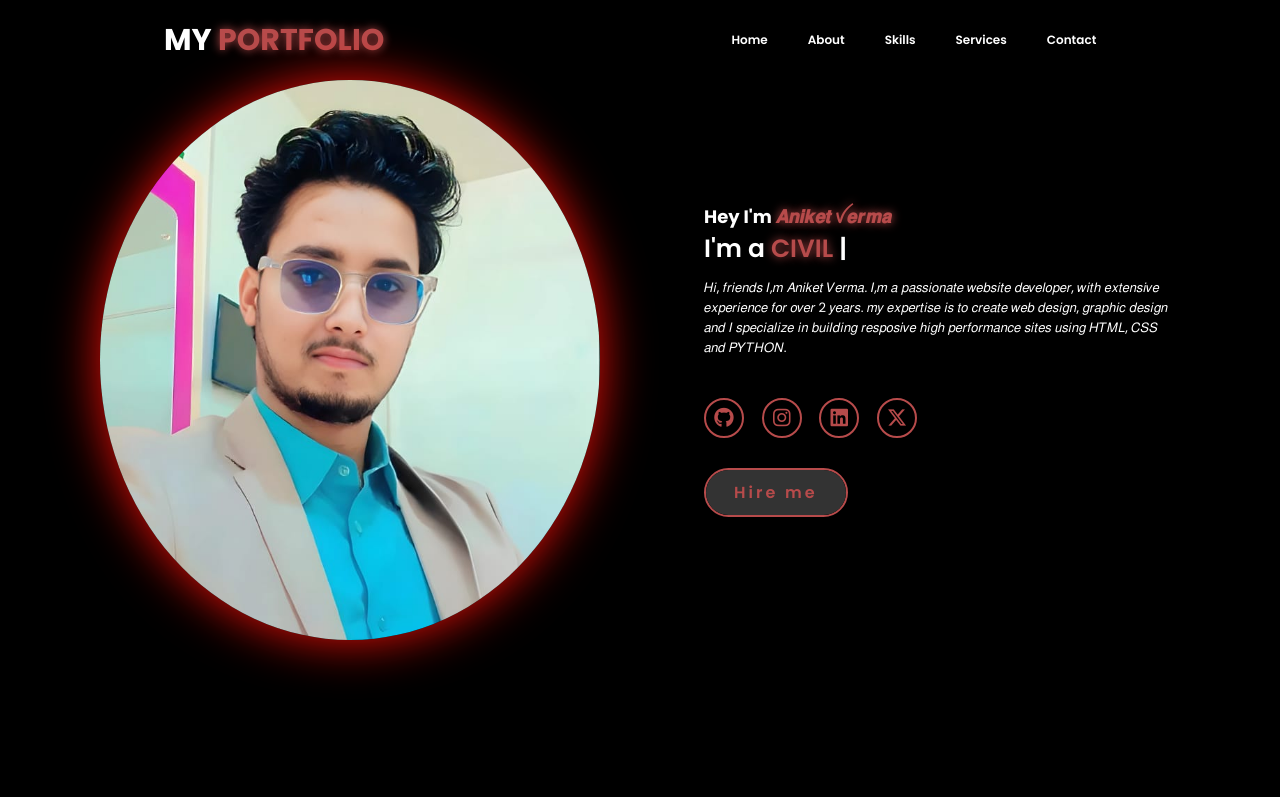
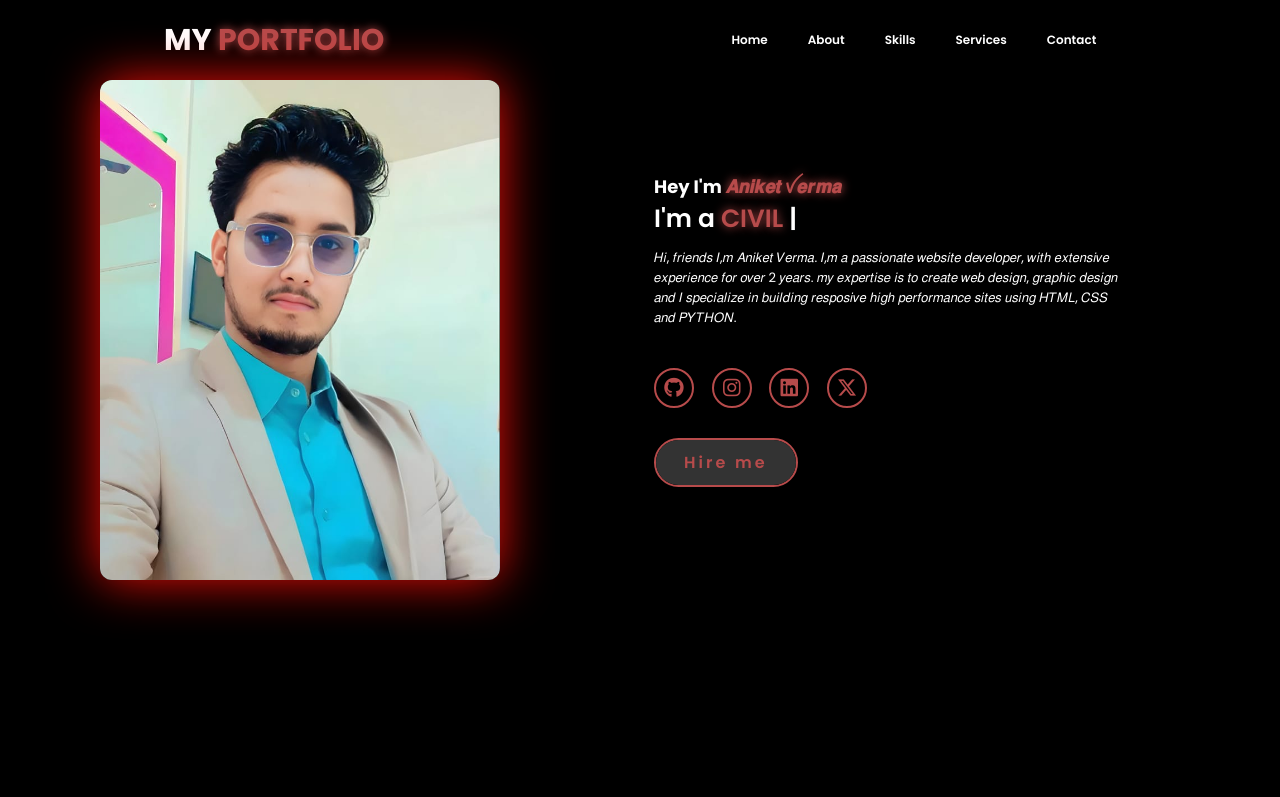
Before and after one commit to billybutcherfky/myprofile, a plain HTML site: page index.html in a window 1280 px wide. Shown: the top 797 px of the page. Drawn offline with nearby package versions, Linux system fonts and the light colour scheme; no server answers.

Commit message:
Update style.css

```diff
--- a/style.css
+++ b/style.css
@@ -167,9 +167,10 @@ section .main-container{
 }
 
 .main-container .image{
-  width: 500px;
-  height: 70vh;
-  border-radius: 100%;
+ height: 500px;
+    width: 400px;
+    object-fit: cover;
+    border-radius: 12px;
   overflow: hidden;
   box-shadow: 0 0 50px rgb(243, 14, 7);
 }
```
